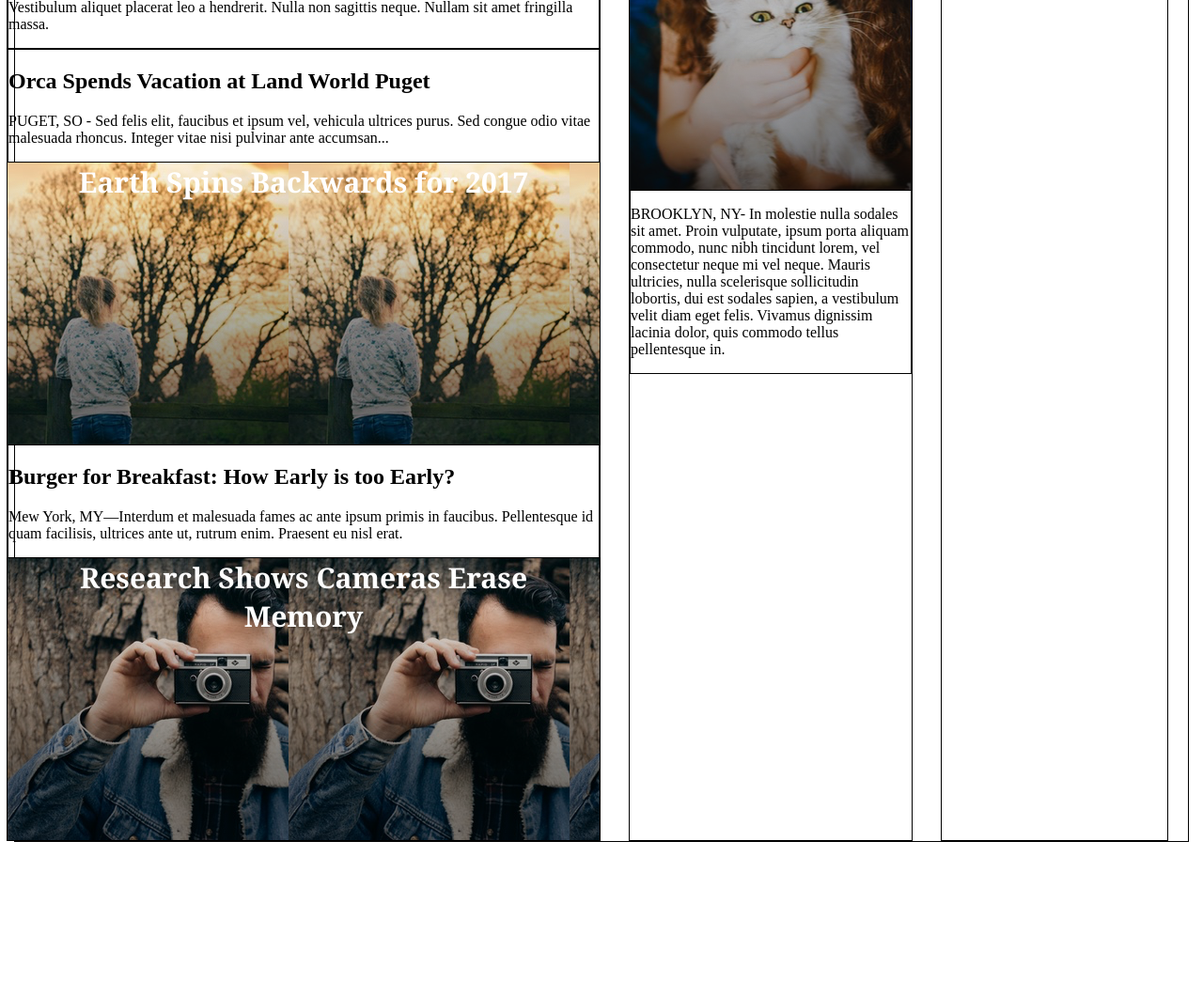
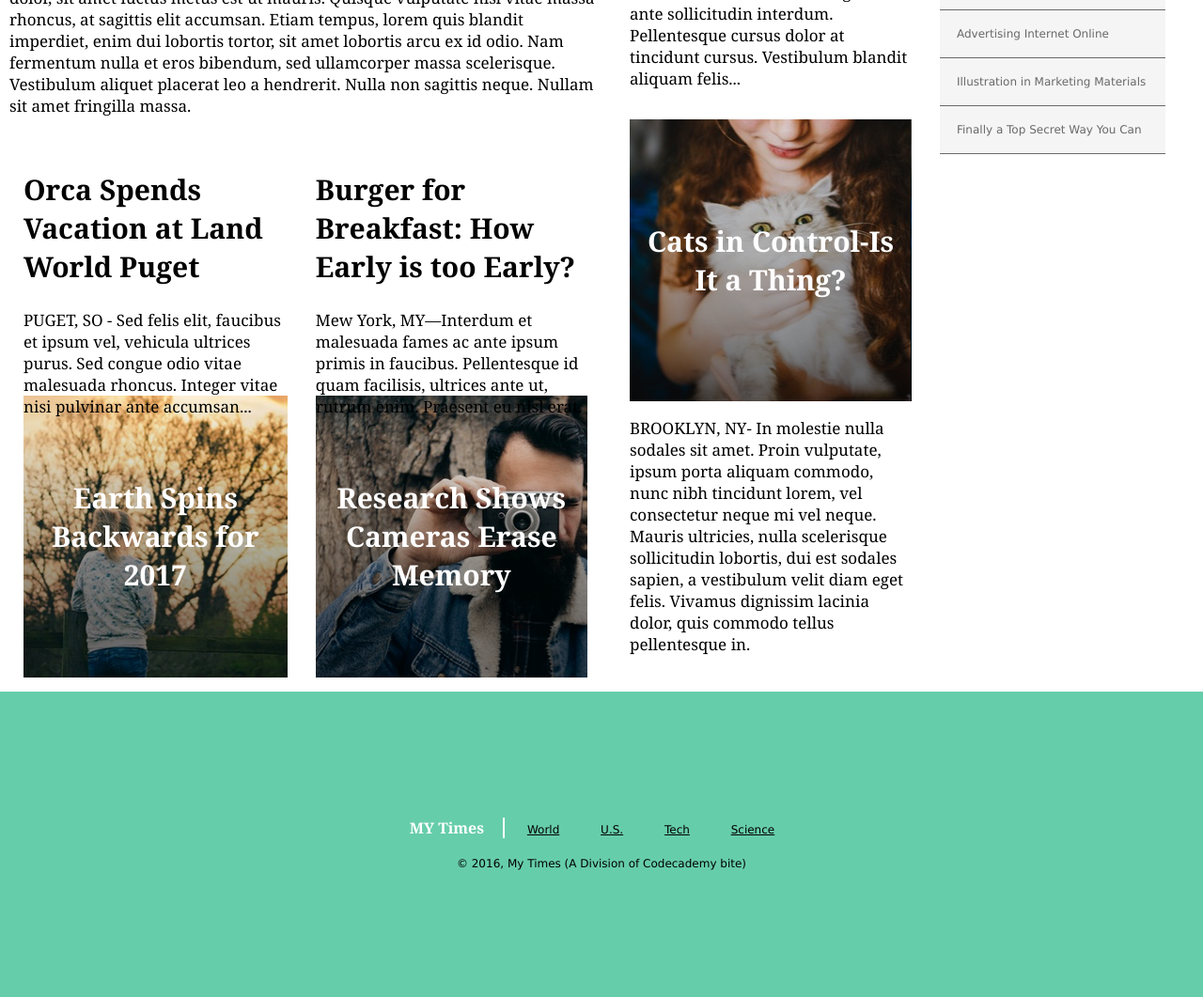
Before and after one commit to mebrungardt/MyTimes, a plain HTML site: page index.html in a window 1280 px wide. Shown: the part 556-1617 px from the top of the page at 94% size. Before the commit the page ends 1452 px from the top, so only its background shows below. Drawn offline with Linux system fonts and the light colour scheme.

Commit message:
Finalized stylings and added comments on tricky parts.

```diff
--- a/index.html
+++ b/index.html
@@ -35,6 +35,8 @@
           lorem quis blandit imperdiet, enim dui lobortis tortor, sit amet lobortis arcu ex id odio. Nam fermentum nulla et eros bibendum, sed ullamcorper massa scelerisque. Vestibulum aliquet placerat leo a hendrerit. Nulla non sagittis neque. Nullam
           sit amet fringilla massa.</p>
       </div>
+      <div class="Stories">
+        <div class="StoryGroup">
           <div class="story2">
             <h2>Orca Spends Vacation at Land World Puget</h2>
             <p>PUGET, SO - Sed felis elit, faucibus et ipsum vel, vehicula ultrices purus. Sed congue odio vitae malesuada rhoncus. Integer vitae nisi pulvinar ante accumsan...</p>
@@ -45,6 +47,8 @@
               <span>Earth Spins Backwards for 2017</span>
             </div>
           </div>
+        </div>
+        <div class="StoryGroup">
           <div class="story3">
             <h2>Burger for Breakfast: How Early is too Early?</h2>
             <p>Mew York, MY—Interdum et malesuada fames ac ante ipsum primis in faucibus. Pellentesque id quam facilisis, ultrices ante ut, rutrum enim. Praesent eu nisl erat.</p>
@@ -53,6 +57,8 @@
           <div class="thirdImage">
             <div class="subheadline">
               <span>Research Shows Cameras Erase Memory</span>
+            </div>
+          </div>
         </div>
       </div>
     </div>
@@ -78,17 +84,30 @@
       <img src="./resources/images/img-news-bite.png" alt="picture of chocolate chip cookie with a bite taken out">
       <div class="newsBites">
         <h3>NEWS BITES</h3>
+        <!--Should have used Spans instead of Unordered lists, this took more styling -->
         <ul>
-          <li>Cat Emoji Goes Viral Buy Youtube</li>
-          <li>Views Home Business Advertising</li>
-          <li>Ideas Advertising Internet Online</li>
+          <li>Cat Emoji Goes Viral</li>
+          <li>Buy Youtube Views</li>
+          <li>Home Business Advertising Ideas</li>
+          <li>Advertising Internet Online</li>
           <li>Illustration in Marketing Materials</li>
           <li>Finally a Top Secret Way You Can</li>
         </ul>
       </div>
     </div>
   </div>
-
+  <footer>
+    <div class="FooterInfo">
+      <span class="BottomLogo">MY Times</span>
+      <a href="#">World</a>
+      <a href="#">U.S.</a>
+      <a href="#">Tech</a>
+      <a href="#">Science</a>
+    </div>
+    <div class="Copyright">
+      <span>© 2016, My Times (A Division of Codecademy bite)</span>
+    </div>
+  </footer>
 </body>
 
 </html>
--- a/resources/css/style.css
+++ b/resources/css/style.css
@@ -27,6 +27,19 @@ header image {
   position: absolute;
 }
 
+/*Adjusted Story and title stylings */
+
+h2 {
+  font-weight: bold;
+  font-size: 30px;
+  font-family: Georgia;
+}
+
+p {
+  font-size: 17px;
+  font-family: Georgia;
+}
+
 .logo {
   display: inline-flex;
   flex-flow: row wrap;
@@ -41,7 +54,8 @@ header image {
 }
 
 /* Set's links black*/
-a  {
+
+a {
   color: black;
 }
 
@@ -49,102 +63,85 @@ a  {
   display: flex;
   position: relative;
   top: 70px;
-  border: solid 1px;
   justify-content: center;
   margin: 0px 15px;
 }
 
 .column1 {
   display: flex;
+  flex-shrink: 0;
   flex-flow: column wrap;
-  border: solid 1px;
   width: 630px;
   margin: 40px 30px 0px 0px;
 }
 
 .column2 {
   display: flex;
+  flex-shrink: 0;
   flex-flow: column wrap;
-  border: solid 1px;
   width: 300px;
   margin: 40px 30px 0px 0px;
 }
 
 .column3 {
   display: flex;
+  flex-shrink: 0;
   flex-flow: column wrap;
-  border: solid 1px;
   width: 240px;
   margin: 40px 30px 0px 0px;
 }
 
-.story1 {
-  border: solid 1px;
-}
+/* all image widths in column 1 had to be set to 630px.  height are all 300 Added div classes for each background image and set size*/
 
-.story2 {
-  border: solid 1px;
-}
-
-.story3 {
-  border: solid 1px;
-}
-
-.story4 {
-  border: solid 1px;
-}
-
-.story5 {
-  border: solid 1px;
-}
-
-.newsBites {
-  border: solid 1px;
-}
-
-/* all image widths in column 1 had to be set to 630px.  height are all 300 Added div classes for each background image and set size*/
 .topImage {
   display: flex;
   background-image: url("../images/img-story-main.png");
   height: 300px;
   width: 630px;
   background-repeat: no-repeat;
+  align-items: center;
 }
 
+/*Added 15px margin top to all smaller pictures*/
+
 .secondImage {
+  margin-top: 15px;
   display: flex;
   background-image: url("../images/img-story-2.png");
   height: 300px;
-  width: 630px;
   justify-content: center;
+  align-items: center;
 }
 
 .thirdImage {
+  margin-top: 15px;
   display: flex;
   background-image: url("../images/img-story-3.png");
   height: 300px;
-  width: 630px;
   justify-content: center;
+  align-items: center;
 }
 
 .fourthImage {
+  margin-top: 15px;
   display: flex;
   background-image: url("../images/img-story-1.png");
   height: 300px;
-  width: 300px;
   justify-content: center;
+  align-items: center;
 }
 
 .topheadline {
   display: flex;
-  border: solid 1px;
   font-family: Georgia;
   font-weight: bold;
   font-size: 40px;
   color: white;
+  padding-left: 30px;
 }
 
 /*Subheadlines had to be made 10% smaller and centered.  The text inside also had to be center */
+
 .subheadline {
   display: flex;
   width: 90%;
@@ -156,7 +153,82 @@ a  {
   text-align: center;
 }
 
+.Stories {
+  display: inline-flex;
+  align-content: space-between;
+}
+
+.StoryGroup {
+  margin: 15px;
+}
+
+/*Set height of story blocks */
+
+.story2 {
+  height: 225px;
+}
+
+.story3 {
+  height: 225px;
+}
+
+.newsBites h3 {
+  text-align: center;
+}
+
+.newsBites {}
+
+h3 {
+  font-size: 16px;
+  font-weight: bold;
+}
+
 ul {
+  margin-top: 30px;
   list-style: none;
   padding: 0;
 }
+
+li {
+  border-bottom: solid 1px;
+  background-color: WhiteSmoke;
+  font-family: Verdana;
+  font-size: 12px;
+  color: DimGray;
+  padding: 18px;
+}
+
+/*Footer stylings below*/
+
+footer {
+  display: flex;
+  position: relative;
+  top: 70px;
+  height: 325px;
+  background-color: MediumAquamarine;
+  margin: auto;
+  font-family: Verdana;
+  font-size: 12px;
+  flex-flow: column nowrap;
+  justify-content: center;
+  align-items: center;
+}
+
+footer a {
+  display: inline-flex;
+  margin: 0 20px;
+}
+
+.BottomLogo {
+  border-right-color: white;
+  border-right: solid 2px;
+  padding-right: 20px;
+  font-family: Georgia;
+  font-size: 16px;
+  font-weight: bold;
+  color: white;
+}
+
+.FooterInfo {
+  margin-bottom: 20px;
+}
```
Lines whose indentation alone changed are shown as unchanged.
